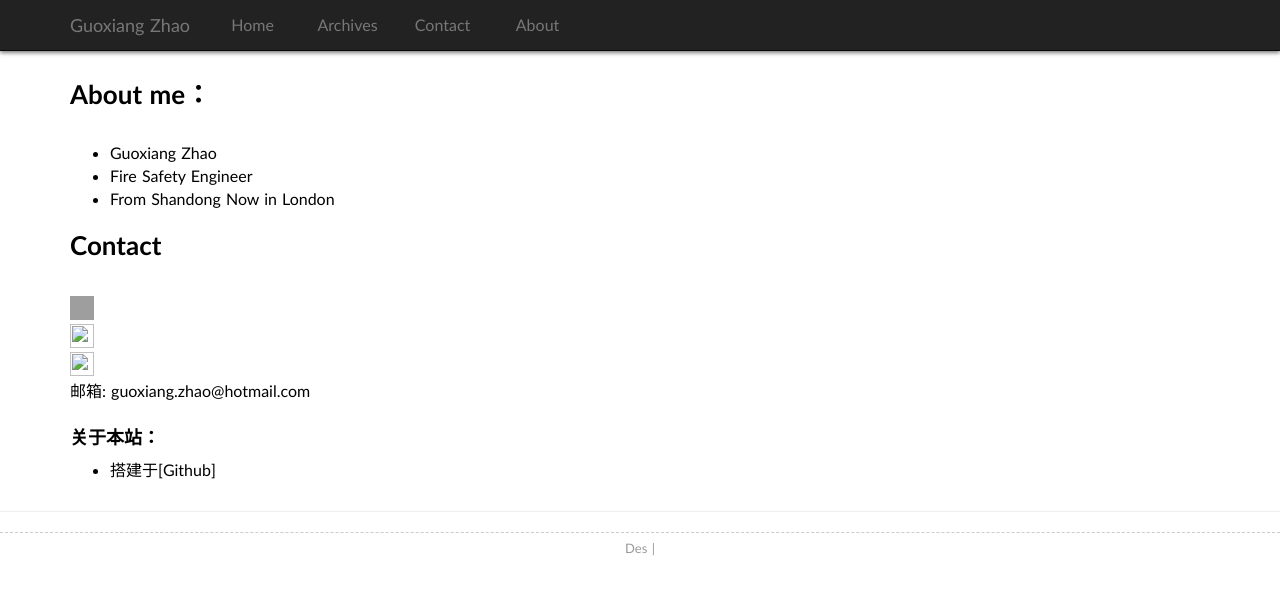
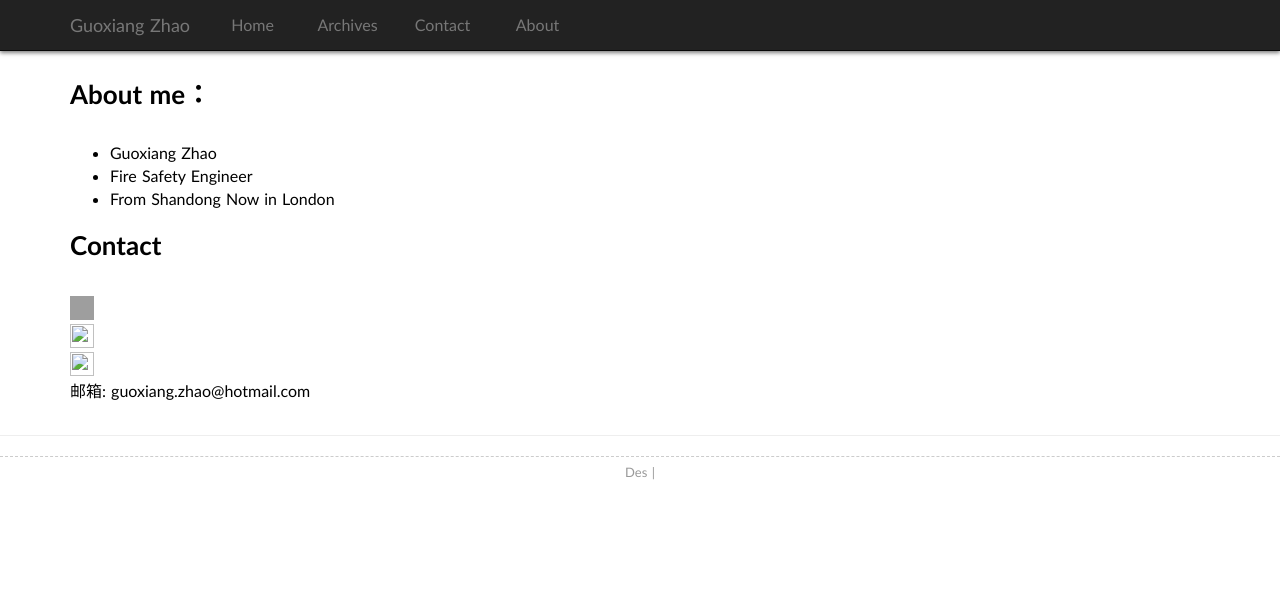
Before and after one commit to guoxiangzhao/guoxiangzhao.github.io, a Jekyll site: the page built from about.md, in a window 1280 px wide. Shown: the top 595 px of the page. Built offline with Jekyll 4.4.1, drawn with Linux system fonts in a browser that asks for light colours; some web fonts are replaced; comment, search, counter and statistics services are not loaded; grey boxes are pictures that could not be loaded.

Commit message:
Update about.md

```diff
--- a/about.md
+++ b/about.md
@@ -12,12 +12,8 @@
 ## Contact
 
 <p class="contact">
- <a href="http://weibo.com/ouyanglip" title="微博联系我"><img src="http://www.sinaimg.cn/blog/developer/wiki/LOGO_32x32.png" width="24" height="24" style="display:inline-block;vertical-align:middle"></a><br/>
+ <a href="https://www.weibo.com/guoxiangzhao" title="微博联系我"><img src="http://www.sinaimg.cn/blog/developer/wiki/LOGO_32x32.png" width="24" height="24" style="display:inline-block;vertical-align:middle"></a><br/>
         <a href="http://www.zhihu.com/people/lippi-ouyang" title="知乎联系我"><img src="http://www.zhihu.com/favicon.ico" width="24" height="24" style="display:inline-block;vertical-align:middle"></a><br/>
- <a href="https://github.com/LippiOuYang" title="Github联系我"><img src="http://www.github.com/favicon.ico" width="24" height="24" style="display:inline-block;vertical-align:middle"></a><br/>
+ <a href="https://github.com/guoxiangzhao" title="Github联系我"><img src="http://www.github.com/favicon.ico" width="24" height="24" style="display:inline-block;vertical-align:middle"></a><br/>
 邮箱: guoxiang.zhao@hotmail.com
 </p>
-
-### 关于本站：
-
-* 搭建于[Github]
```
